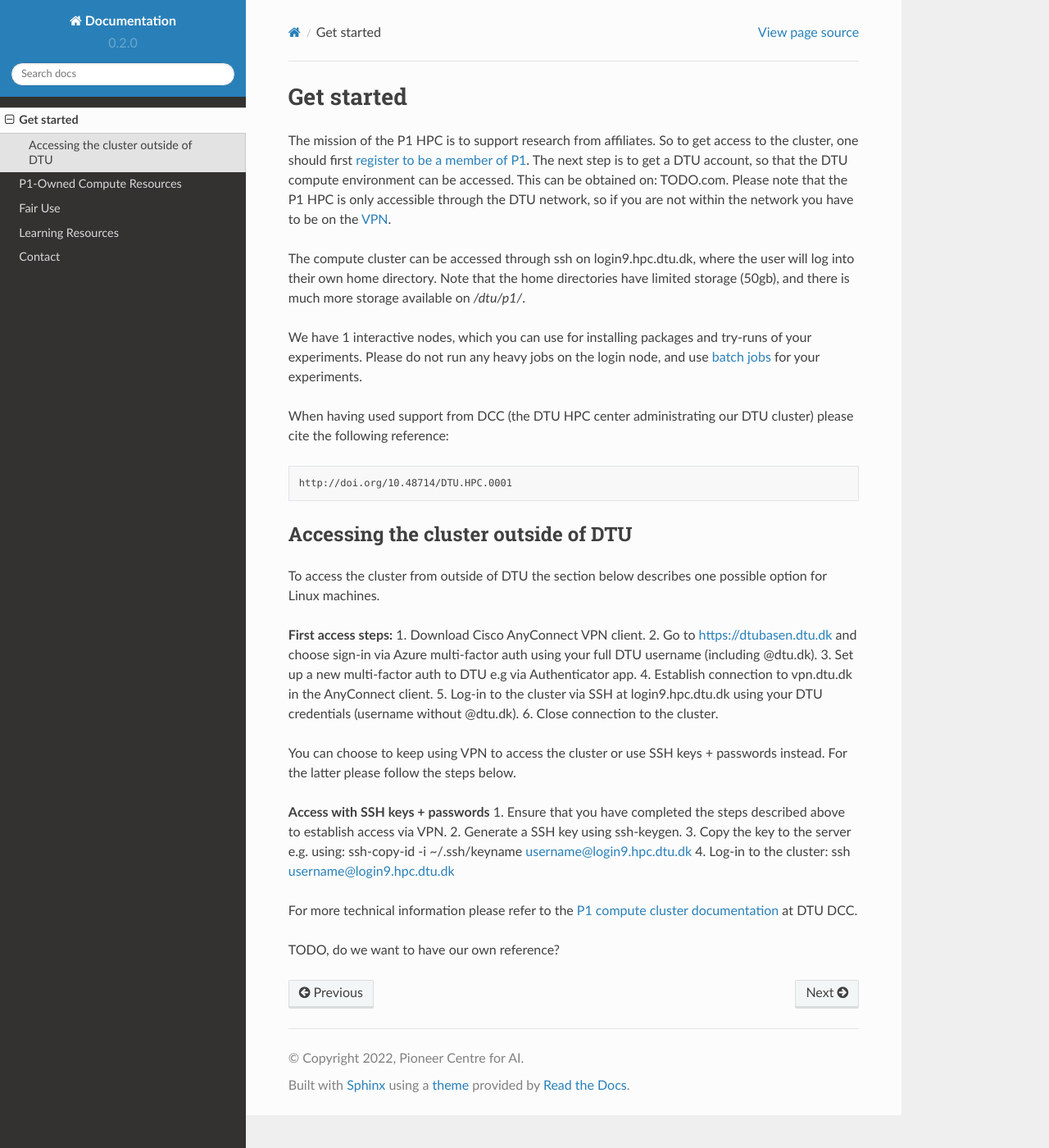
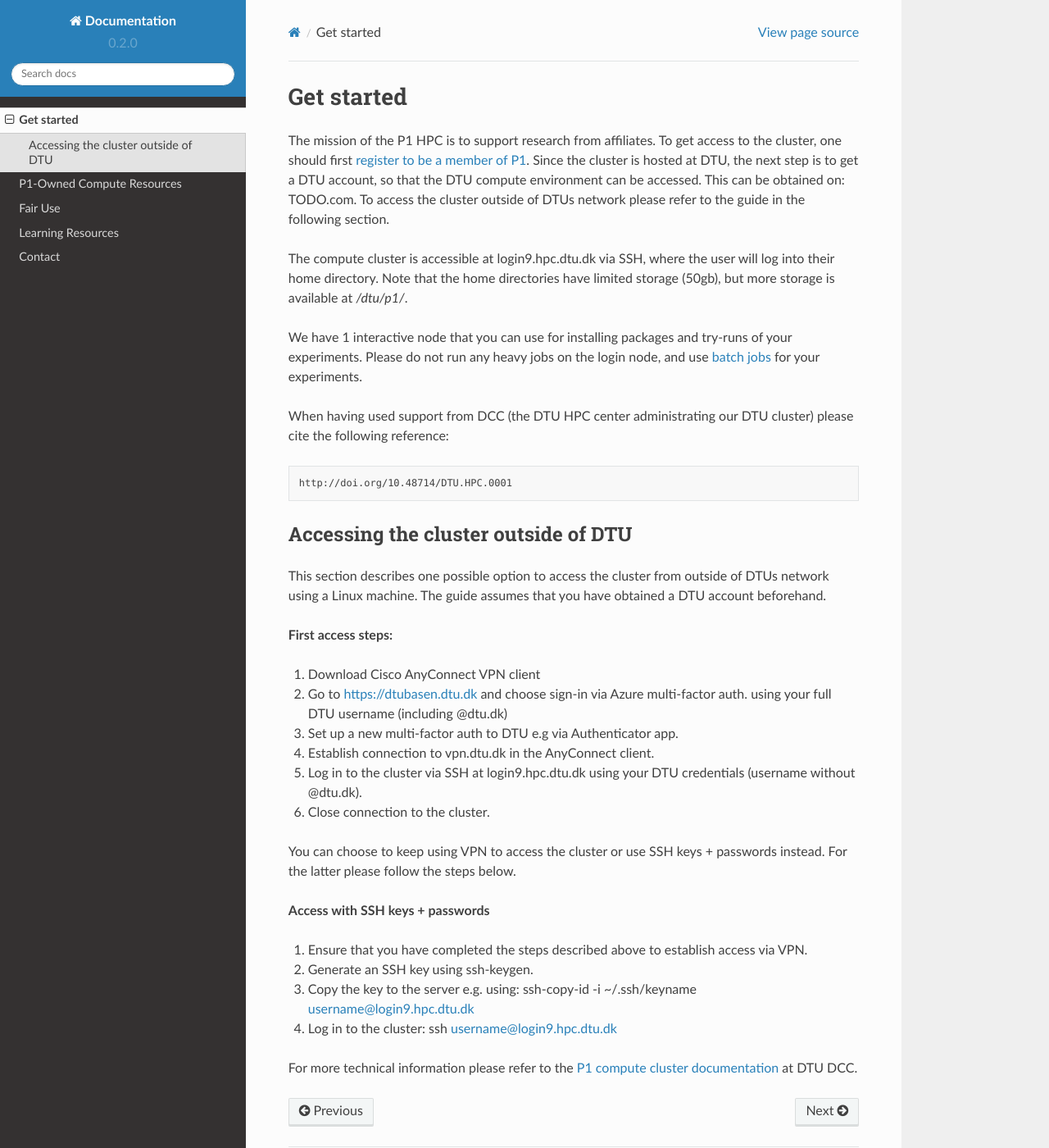
Before and after one commit to Pioneer-Centre-for-AI/p1-compute-documentation, a Sphinx documentation site: the page built from docs/source/getstarted.rst, in a window 1280 px wide and 1400 px high. Shown: the whole window at 82% size. Built offline with Sphinx 7.4.7 and the Read the Docs theme 2.0.0, drawn with Linux system fonts in a browser that asks for light colours.

Commit message:
Added description for access outside of DTUs net

```diff
--- a/docs/source/getstarted.rst
+++ b/docs/source/getstarted.rst
@@ -1,20 +1,18 @@
 Get started
 ###########
 
-The mission of the P1 HPC is to support research from affiliates. So to get
+The mission of the P1 HPC is to support research from affiliates. To get
 access to the cluster, one should first
-`register to be a member of P1 <https://www.aicentre.dk/affiliation>`_. The next
+`register to be a member of P1 <https://www.aicentre.dk/affiliation>`_. Since the cluster is hosted at DTU, the next
 step is to get a DTU account, so that the DTU compute environment can be accessed.
-This can be obtained on: TODO.com. Please note that the P1 HPC is only accessible
-through the DTU network, so if you are not within the network you have to be on the
-`VPN <https://www.hpc.dtu.dk/?page_id=4317>`_.
+This can be obtained on: TODO.com. To access the cluster outside of DTUs network please refer to the guide in the following section.
 
-The compute cluster can be accessed through ssh on login9.hpc.dtu.dk, where the
-user will log into their own home directory. Note that the home directories
-have limited storage (50gb), and there is much more storage available on
+The compute cluster is accessible at login9.hpc.dtu.dk via SSH, where the
+user will log into their home directory. Note that the home directories
+have limited storage (50gb), but more storage is available at
 `/dtu/p1/`.
 
-We have 1 interactive nodes, which you can use for installing packages and
+We have 1 interactive node that you can use for installing packages and
 try-runs of your experiments. Please do not run any heavy jobs on the login
 node, and use `batch jobs <https://www.hpc.dtu.dk/?page_id=1416>`_ for your
 experiments.
@@ -28,26 +26,26 @@ cluster) please cite the following reference:
 
 Accessing the cluster outside of DTU
 ************************************
-To access the cluster from outside of DTU the section below describes one possible option for Linux machines.
+This section describes one possible option to access the cluster from outside of DTUs network using a Linux machine. The guide assumes that you have obtained a DTU account beforehand.
 
 **First access steps:**
-1. Download Cisco AnyConnect VPN client.
-2. Go to https://dtubasen.dtu.dk and choose sign-in via Azure multi-factor auth using your full DTU username (including @dtu.dk).
+
+1. Download Cisco AnyConnect VPN client
+2. Go to https://dtubasen.dtu.dk and choose sign-in via Azure multi-factor auth. using your full DTU username (including @dtu.dk)
 3. Set up a new multi-factor auth to DTU e.g via Authenticator app.
 4. Establish connection to vpn.dtu.dk in the AnyConnect client.
-5. Log-in to the cluster via SSH at login9.hpc.dtu.dk using your DTU credentials (username without @dtu.dk).
+5. Log in to the cluster via SSH at login9.hpc.dtu.dk using your DTU credentials (username without @dtu.dk).
 6. Close connection to the cluster.
 
 You can choose to keep using VPN to access the cluster or use SSH keys + passwords instead. For the latter please follow the steps below.
 
 **Access with SSH keys + passwords**
+
 1. Ensure that you have completed the steps described above to establish access via VPN.
-2. Generate a SSH key using ssh-keygen.
+2. Generate an SSH key using ssh-keygen.
 3. Copy the key to the server e.g. using: ssh-copy-id -i ~/.ssh/keyname username@login9.hpc.dtu.dk
-4. Log-in to the cluster: ssh username@login9.hpc.dtu.dk
+4. Log in to the cluster: ssh username@login9.hpc.dtu.dk
 
 
 For more technical information please refer to the
 `P1 compute cluster documentation <https://www.hpc.dtu.dk/?page_id=5028>`_ at DTU DCC.
-
-TODO, do we want to have our own reference?
```
